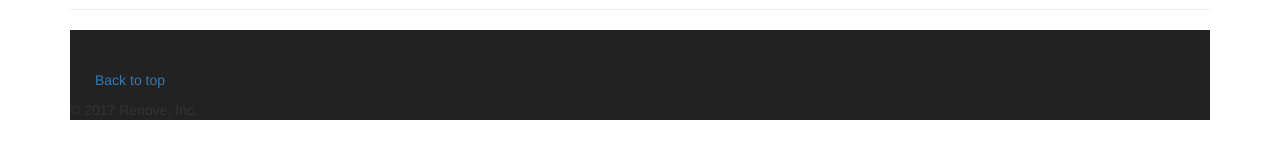
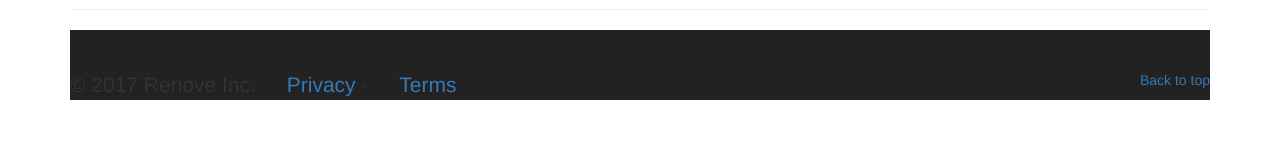
Before and after one commit to saeid78/saeid78.github.io, a plain HTML site: page contact.html in a window 1280 px wide. Shown: the part 580-738 px from the top of the page. Drawn offline with nearby package versions, Linux system fonts and the light colour scheme; some packages are replaced by stand-ins of ours.

Commit message:
forth commit

```diff
--- a/contact.html
+++ b/contact.html
@@ -176,8 +176,8 @@
       <!-- FOOTER -->
       <footer>
         <div class="foot">
-        <p class=""><a href="#">Back to top</a></p>
-        <p>&copy; 2017 Renove, Inc.</p>
+        <p class="pull-right"><a href="#">Back to top</a></p>
+        <p class="lead">&copy; 2017 Renove Inc.   <a href="#">Privacy</a> &middot; <a href="#">Terms</a></p>
         </div>
       </footer>
 
```
Also changed, not shown: about.html (+1 -1 lines), index.html (+2 -2 lines), services.html (+1 -1 lines).
